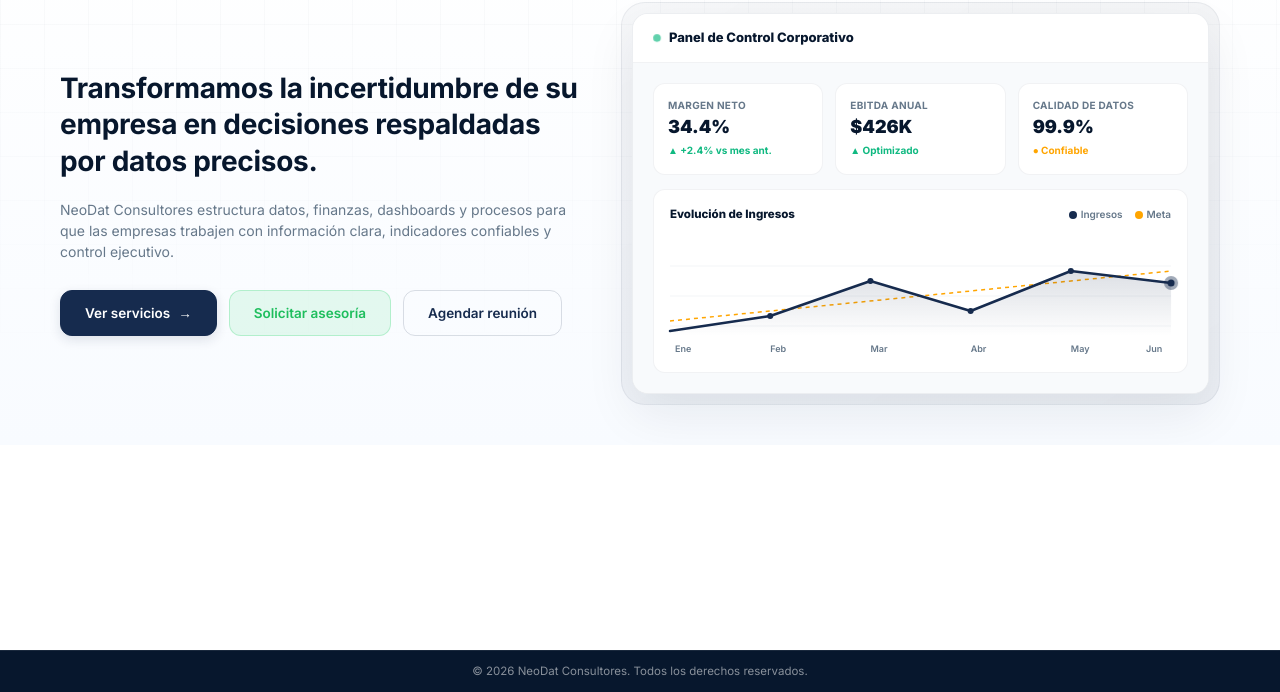
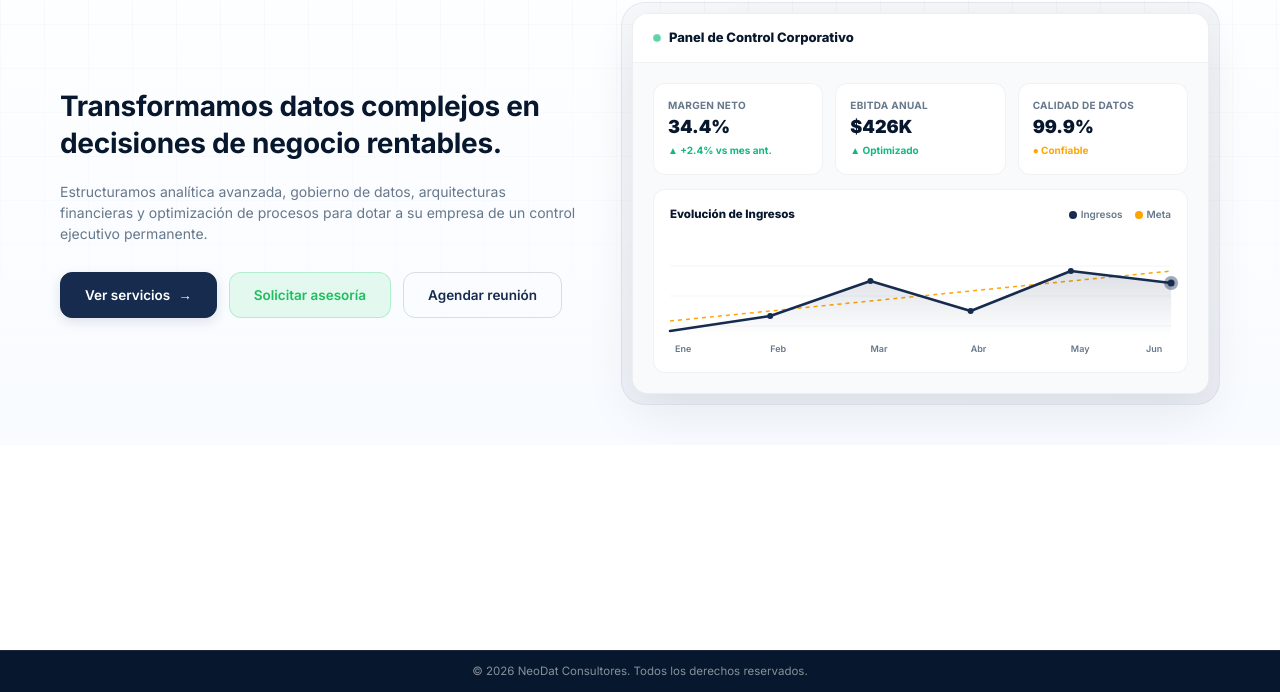
Before and after one commit to neodats/neodat, a plain HTML site: page index.html in a window 1280 px wide. Shown: the part 108-800 px from the top of the page. Drawn offline with Linux system fonts and the light colour scheme.

Commit message:
Update index.html

```diff
--- a/index.html
+++ b/index.html
@@ -547,8 +547,8 @@
          <section class="hero">
             <div class="contenedor hero-grid">
                <div>
-                  <h1>Transformamos la incertidumbre de su empresa en decisiones respaldadas por datos precisos.</h1>
-                  <p>NeoDat Consultores estructura datos, finanzas, dashboards y procesos para que las empresas trabajen con información clara, indicadores confiables y control ejecutivo.</p>
+                  <h1>Transformamos datos complejos en decisiones de negocio rentables.</h1>
+                  <p>Estructuramos analítica avanzada, gobierno de datos, arquitecturas financieras y optimización de procesos para dotar a su empresa de un control ejecutivo permanente.</p>
                   <div class="acciones">
                      <a class="btn btn-principal" href="servicios.html">Ver servicios <span>→</span></a>
                      <a class="btn btn-whatsapp" href="https://wa.me/593988200116?text=Hola,%20quiero%20solicitar%20una%20asesor%C3%ADa%20con%20NeoDat." target="_blank" rel="noopener">Solicitar asesoría</a>
```
